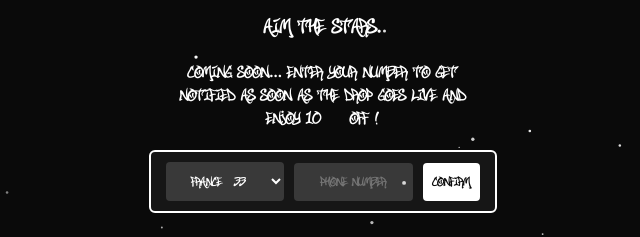
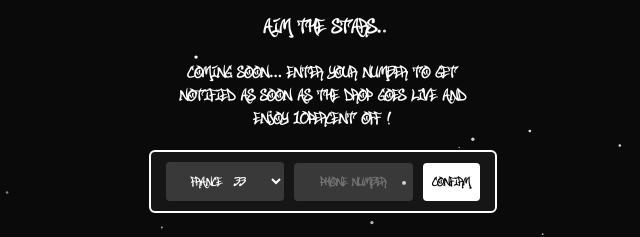
Before and after one commit to AyoubMahla/ASTROW.comingsoon, a plain HTML site: page index.html in a window 1280 px wide. Shown: the part 345-582 px from the top of the page, 317-957 px from the left. Drawn offline with Linux system fonts and the light colour scheme.

Commit message:
Update index.html

```diff
--- a/index.html
+++ b/index.html
@@ -109,7 +109,7 @@
   </div>
 
   <div id="subtitle">Aim the stars.</div>
-  <div id="comingSoon">Coming soon... Enter your number to get notified as soon as the drop goes live and enjoy 10 %#off !</div>
+  <div id="comingSoon">Coming soon... Enter your number to get notified as soon as the drop goes live and enjoy 10percent off !</div>
 
   <div id="formWrapper">
     <form id="registerForm">
```
